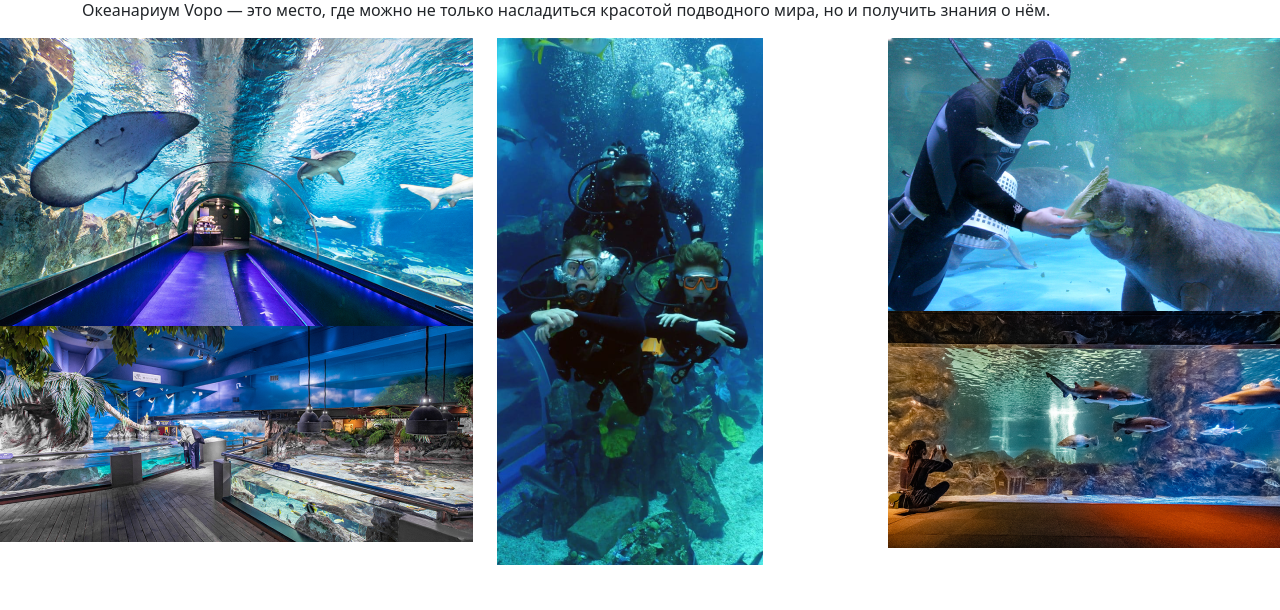
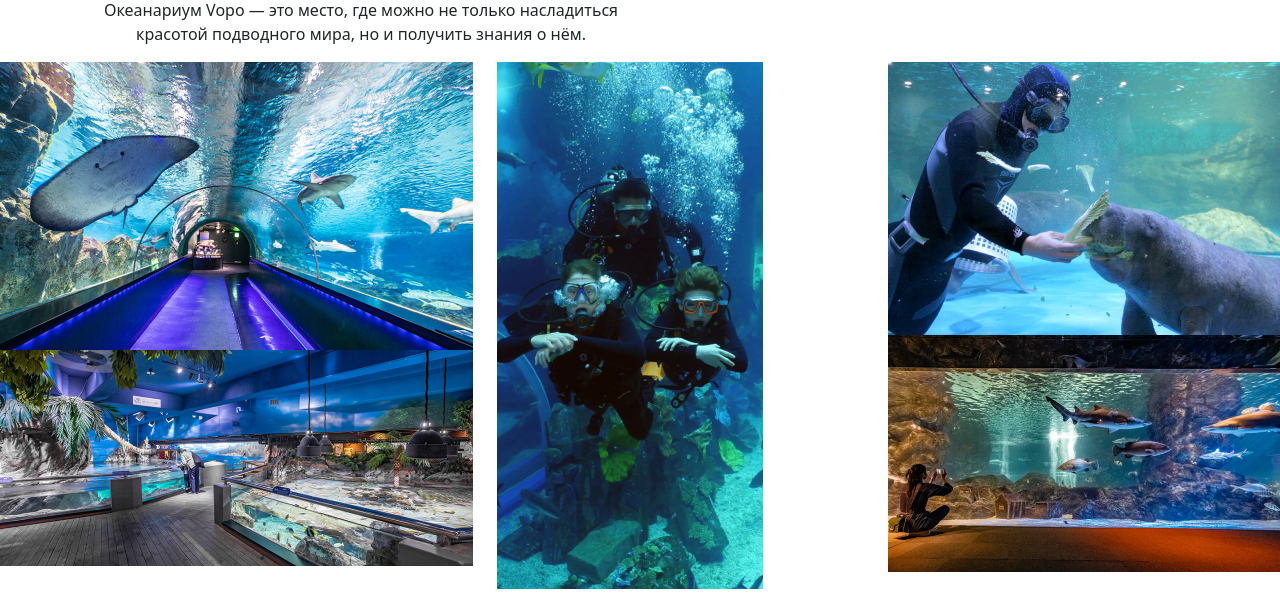
Before and after one commit to Polinkaaj/vopo, a plain HTML site: page voppo/Voppo.html in a window 1280 px wide. Shown: the part 190-800 px from the top of the page. Drawn offline with nearby package versions, Linux system fonts and the light colour scheme; a web font is replaced by a local one.

Commit message:
Update Voppo.html

```diff
--- a/voppo/Voppo.html
+++ b/voppo/Voppo.html
@@ -36,7 +36,8 @@
     <button>узнать о жизни в воде</button>
     <button>отдохнуть всей семьёй</button>
     <button>в VOPO</button>
-    <p>Океанариум Vopo — это место, где можно не только насладиться красотой подводного мира, но и получить знания о
+    <p class="text-center col-6">Океанариум Vopo — это место, где можно не только насладиться красотой подводного мира,
+      но и получить знания о
       нём.</p>
   </div>
 
```
